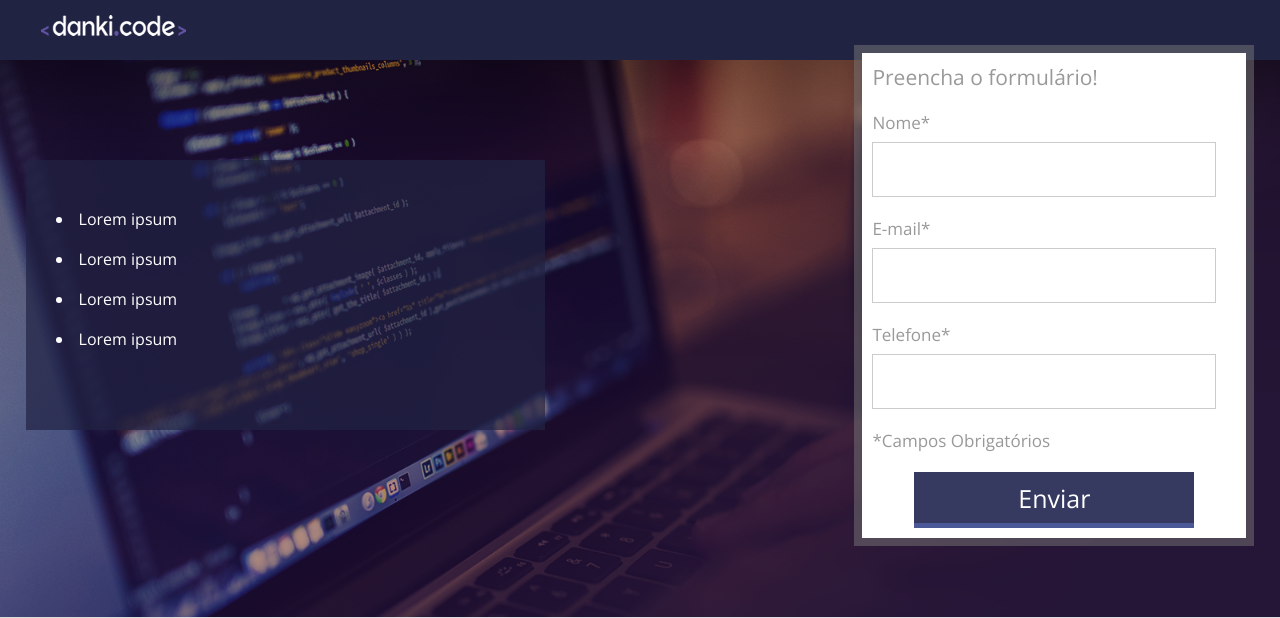
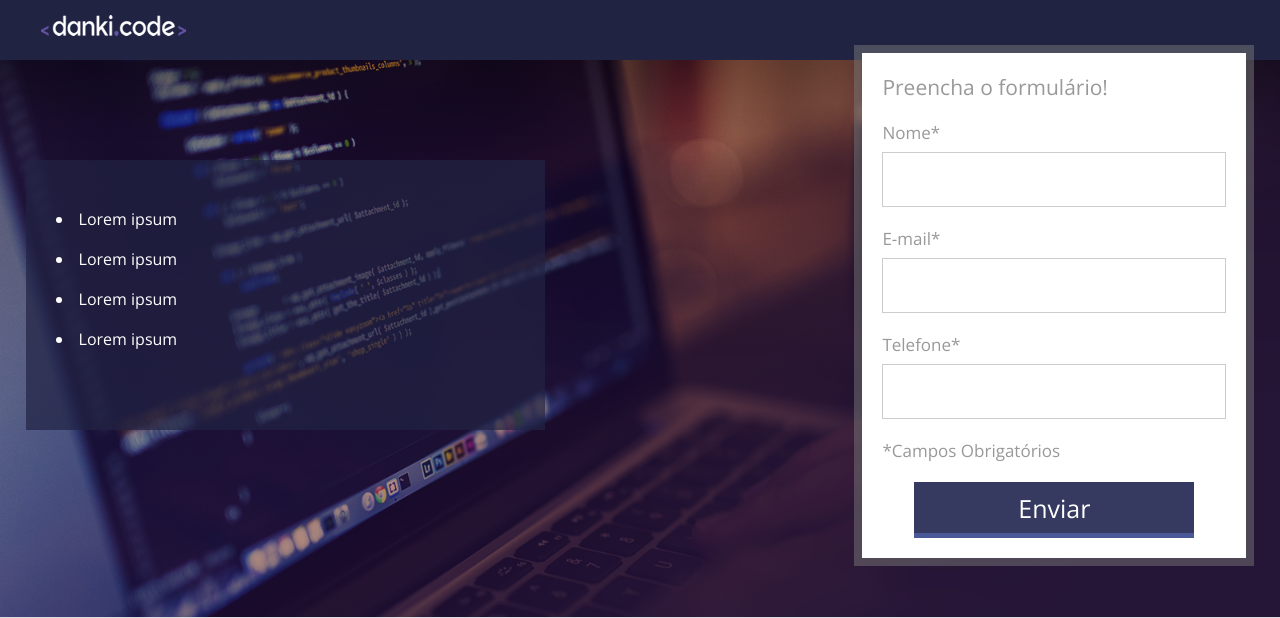
Before and after one commit to fgstaffa/dankiCode, a PHP site: page /page/index.html in a window 1280 px wide. Shown: the top 618 px of the page. Run offline with PHP 8.4, Linux system fonts and the light colour scheme.

Commit message:
design reponsivo

```diff
--- a/projeto1/css/style.css
+++ b/projeto1/css/style.css
@@ -46,7 +46,7 @@ header img{
 }
 
 .form{
-    padding: 10px;
+    padding: 20px;
     width: 400px;
     height: calc(100% + 30px);
     float: right;
@@ -82,8 +82,13 @@ header img{
 .input-container input[type=text]{
     width: 344px;
     height: 55px;
+    padding: 8px 10px 8px 10px;
     border: 1px solid #ccc;
     margin-top: 8px;
+}
+
+.input-container input[type=text]:focus{
+    outline: 0;
 }
 
 .form input[type=submit]{
--- a/projeto1/page/index.html
+++ b/projeto1/page/index.html
@@ -2,7 +2,7 @@
 <html>
 <head>
     <meta charset="UTF-8">
-    <meta name="viewport" content="width=device-width, initial-scale=1.0">
+    <meta name="viewport" content="width=device-width, initial-scale=1.0, maximun-scale=1.0">
     <link rel="stylesheet" href="../css/style.css">
     <title>Home</title>
 </head>
```
Also changed, not shown: aula/index.html (+19 -7 lines), aula/imagens/arrow.png (added), aula/imagens/header_bg.png (added), aula/imagens/icon.png (added), aula/imagens/logo.png (added).
